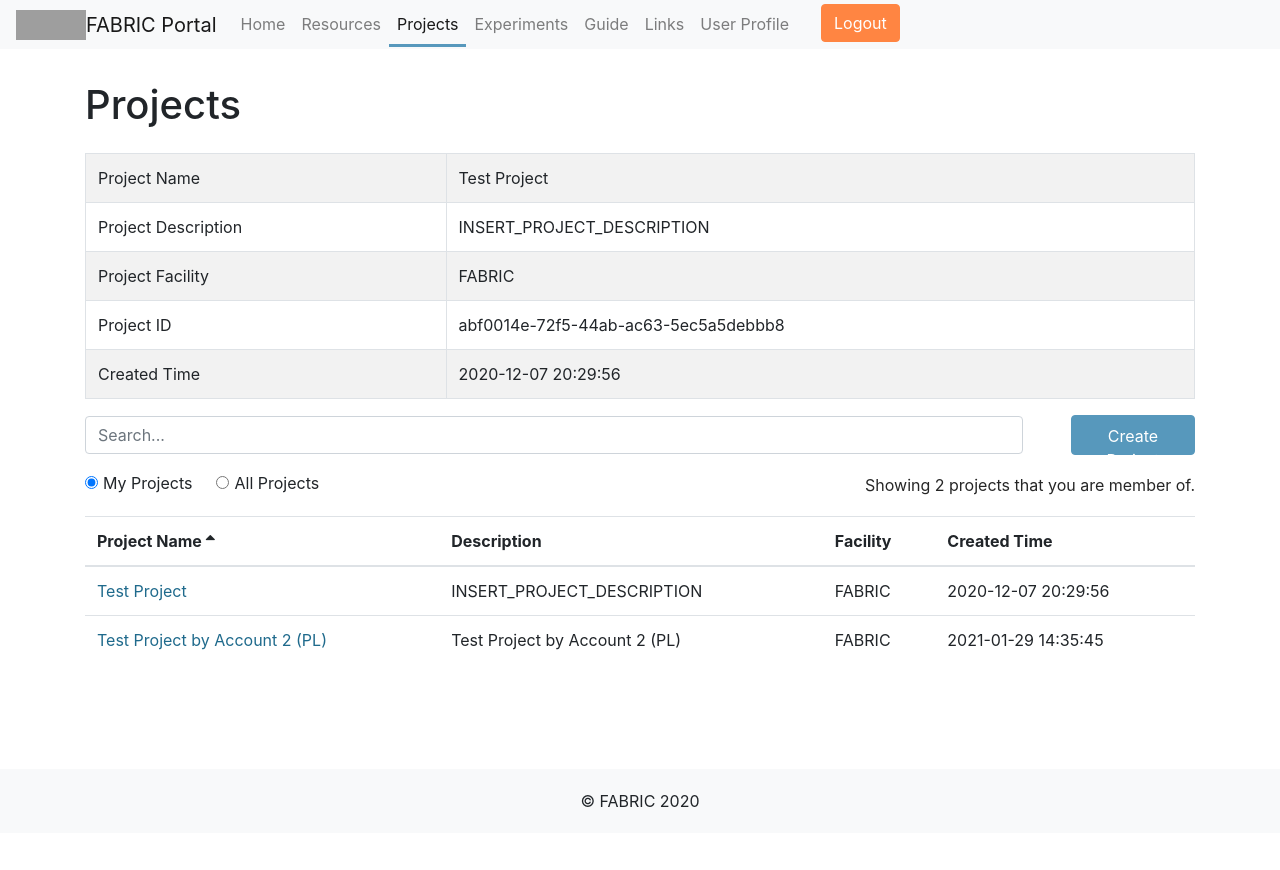
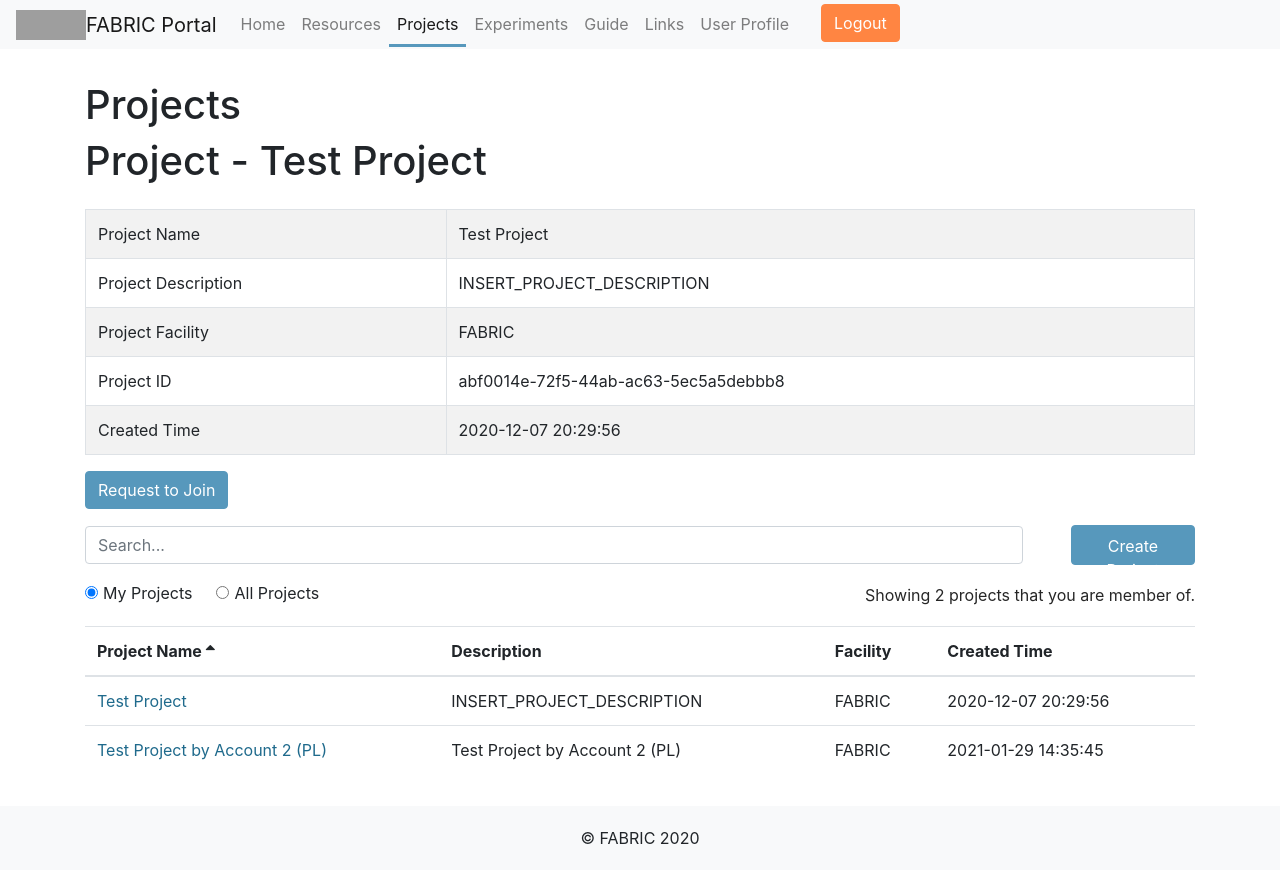
Before and after one commit to fabric-testbed/fabric-portal, a React (Create React App) app: page /projects in a window 1280 px wide. Before the commit the page ends 833 px from the top, so only its background shows below. Built offline with nearby package versions, Linux system fonts and the light colour scheme; grey boxes are pictures that could not be loaded.

Commit message:
#39: completed basic project form

```diff
--- a/src/components/Project/BasicProjectForm.jsx
+++ b/src/components/Project/BasicProjectForm.jsx
@@ -13,9 +13,14 @@ const projectStaticInfoRows = [
   { label: "Created Time", path: "created_time" },
 ];
 
+const handleClick = () => {
+  alert("This function is to be developed!")
+}
+
 const BasicProjectForm = ({project}) =>{
     return (
       <div>
+        <h1>Project - {project.name}</h1>
         <table className="table table-striped table-bordered mt-4">
           <tbody>
             {projectStaticInfoRows.map((row, index) => {
@@ -30,6 +35,12 @@ const BasicProjectForm = ({project}) =>{
             })}
           </tbody>
         </table>
+        <button
+          onClick={() => handleClick()}
+          className="btn btn-primary"
+        >
+          Request to Join
+        </button>
       </div>
     )
 }
```
